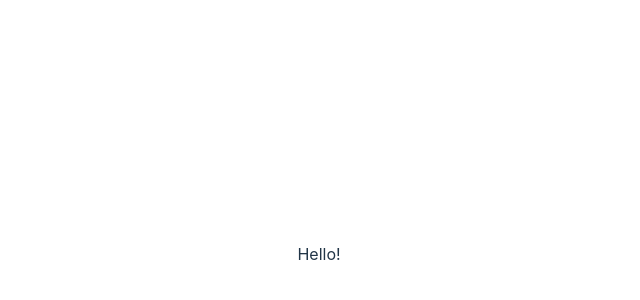
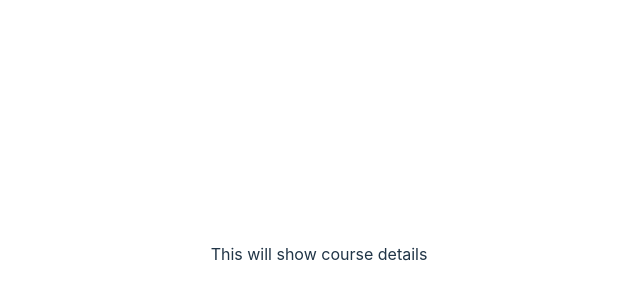
Before and after one commit to Samir70/show-course-progress, a Vue app: page / in a window 1280 px wide. Shown: the part 146-446 px from the top of the page, without its empty margins (321-961 px from the left). Built offline with nearby package versions, Linux system fonts and the light colour scheme.

Commit message:
add showCourseProgress component

```diff
--- a/src/App.vue
+++ b/src/App.vue
@@ -1,22 +1,12 @@
 <script setup>
 // This starter template is using Vue 3 <script setup> SFCs
 // Check out https://vuejs.org/api/sfc-script-setup.html#script-setup
+import showCourseProgress from './components/showCourseProgress.vue';
 </script>
 
 <template>
-  <p> Hello!</p>
+  <showCourseProgress />
 </template>
 
 <style scoped>
-.logo {
-  height: 6em;
-  padding: 1.5em;
-  will-change: filter;
-}
-.logo:hover {
-  filter: drop-shadow(0 0 2em #646cffaa);
-}
-.logo.vue:hover {
-  filter: drop-shadow(0 0 2em #42b883aa);
-}
 </style>
--- /dev/null
+++ b/src/components/showCourseProgress.vue
@@ -0,0 +1,10 @@
+<setup setup>
+
+</setup>
+<template>
+    <div id="course-display-box">
+        <p>This will show course details</p>
+    </div>
+</template>
+<style>
+</style>
```
